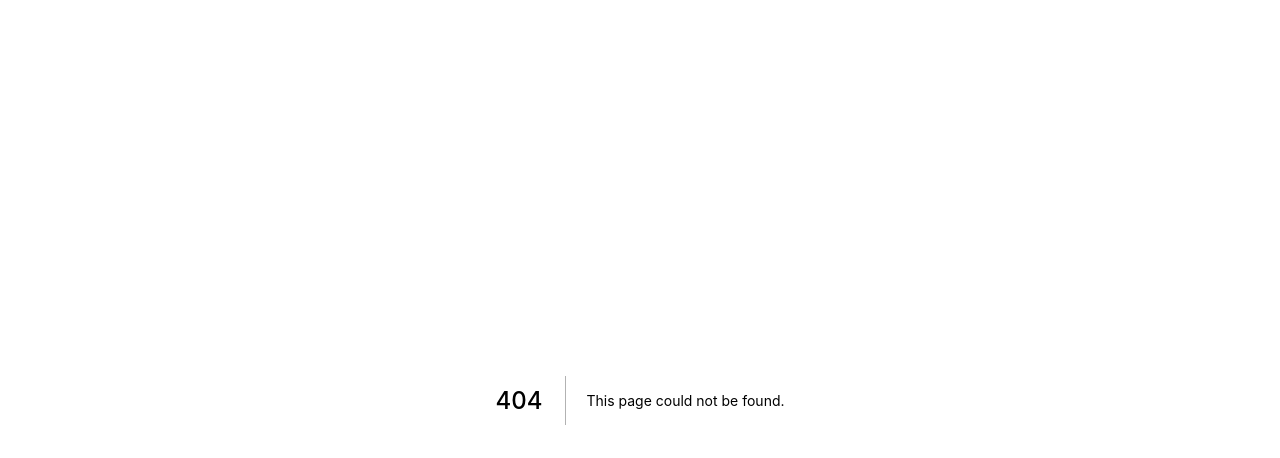
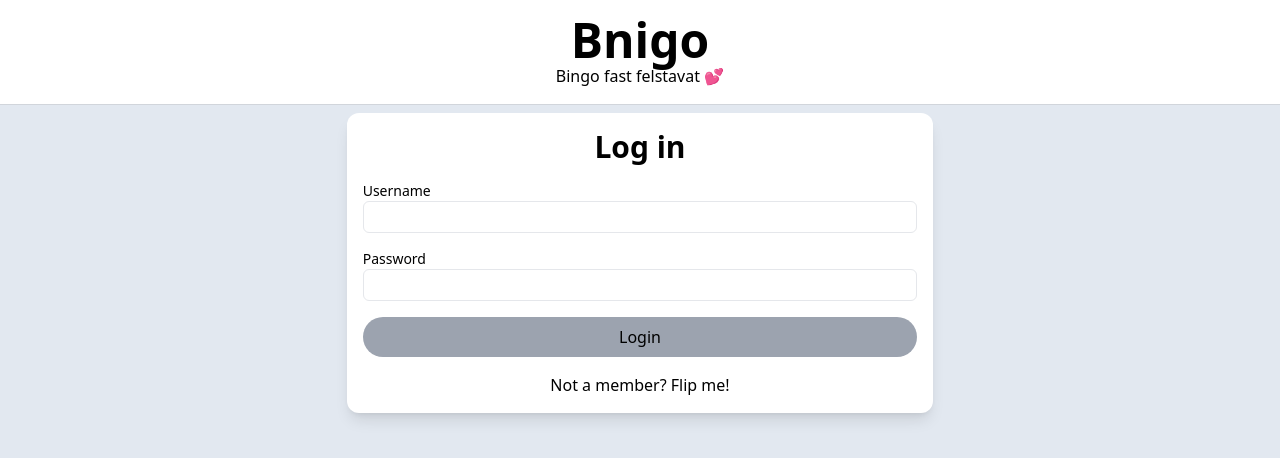
Before and after one commit to simonengstrm/bnigo, a Next.js app: page /login in a window 1280 px wide. Before the commit this address had no page. Shown: the top 458 px of the page. Built offline with nearby package versions, Linux system fonts and the light colour scheme.

Commit message:
Thats it for today

```diff
--- /dev/null
+++ b/pages/403.tsx
@@ -0,0 +1,15 @@
+import Link from "next/link";
+import Page from "../src/components/Page";
+
+export default function Unauthorized() {
+  return (
+    <Page>
+      <div className="text-center">
+        <span className="text-xl font-bold">Error 403</span><br/>
+        <span>
+          Only authorized users can access this page. Are you <Link href="/login"><a className="underline text-blue-500">logged in</a></Link>?
+        </span>
+      </div>
+    </Page>
+  )
+}
--- /dev/null
+++ b/pages/api/auth/login.ts
@@ -0,0 +1,22 @@
+import { NextApiRequest, NextApiResponse } from "next";
+import DatabaseService from "../../../lib/db.service";
+import { setCookie } from "cookies-next";
+
+export default async function login(req : NextApiRequest, res : NextApiResponse) {
+  if (req.method === "POST") {
+    const body = JSON.parse(req.body);
+    const db = new DatabaseService();
+    const dbpassword = (await db.getUser(body.user.username)).password;
+
+    if (dbpassword == body.user.password) {
+      // Save logged in cookie
+      res.status(200).json({ message: "Login successfull" });
+    } else {
+      // Return error
+      res.status(401).json({ error: "Invalid username or password" });
+    }
+  } else {
+    res.status(405).json({ error: "Method not allowed. You used "+req.method+" instead of POST" });
+  }
+
+}
--- a/pages/api/auth/user.ts
+++ /dev/null
@@ -1,18 +0,0 @@
-import { NextApiRequest, NextApiResponse } from "next";
-import DatabaseService from "../../../lib/db.service";
-import { setCookie } from "cookies-next";
-
-
-export default async function login(req : NextApiRequest, res : NextApiResponse) {
-  const db = new DatabaseService();
-  const dbpassword = (await db.getUser(req.body.user.username)).password;
-
-  if (dbpassword == req.body.password) {
-    // Save logged in cookie
-    setCookie("bnigoLoggedIn", JSON.stringify(req.body.user), {maxAge: 60 * 60 * 24 * 7, httpOnly: true, sameSite: "strict", path: "/"});
-    res.status(200).json({ message: "Logged in" });
-  } else {
-    // Return error
-    res.status(404).json({ error: "Invalid username or password" });
-  }
-}
--- /dev/null
+++ b/pages/login.tsx
@@ -0,0 +1,71 @@
+import { stringify } from "querystring";
+import React, { ChangeEvent, ChangeEventHandler, useState } from "react";
+import Page from "../src/components/Page";
+import { useRouter } from "next/router";
+import { setCookie } from "cookies-next";
+
+export default function Login() {
+
+  const router = useRouter();
+  const [form, setForm] = useState({
+    username : "",
+    password : ""
+  });
+
+  function isValidForm() {
+    return !(form.username == "" || form.password == "");
+  }
+
+  async function submitForm() {
+    const result = await fetch("/api/auth/login", {
+      method: 'POST',
+      body: JSON.stringify({
+        user: {
+          username: form.username,
+          password: form.password
+        }
+      })
+    });
+
+    if(result.status == 200) {
+      setCookie("bnigoLoggedIn", JSON.stringify({username: form.username, password: form.password}), {maxAge: 60 * 60 * 24 * 7, httpOnly: true, sameSite: "strict", path: "/"});
+      router.push(new URL("/user", document.baseURI))
+    } else {
+      alert(result.status)
+    }
+  }
+
+  function handleChange(event : ChangeEvent<HTMLInputElement>) {
+    setForm({
+      ...form,
+      [event.target.name]: event.target.value
+    });
+  }
+
+  return (
+    <Page>
+      <div className="flex w-full justify-center">
+        <div className="flex w-1/2 bg-white p-4 rounded-xl shadow-lg ">
+          <div className="flex space-y-4 flex-col w-full place-items-center">
+            <span className="text-3xl font-bold">Log in</span>
+            <div className="flex flex-col w-full">
+              <span className="text-sm">Username</span>
+              <input type="text" name="username" value={form.username} onChange={handleChange} className="h-8 rounded-md grow border"/>
+            </div>
+            <div className="flex flex-col w-full">
+              <span className="text-sm">Password</span>
+              <input type="password" name="password" value={form.password} onChange={handleChange} className="h-8 rounded-md grow border"/>
+            </div>
+            {isValidForm() ?
+              <button onClick={submitForm} className="cursor-pointer w-full p-2 rounded-full text-center bg-green-600 hover:bg-green-500 text-white">Login</button>
+              :
+              <button disabled onClick={submitForm} className="cursor-pointer w-full p-2 rounded-full text-center bg-gray-400 text-black">Login</button>
+            }
+            <div className="text-center">Not a member? Flip me!</div>
+          </div>
+        </div>
+      </div>
+    </Page>
+  )
+
+}
--- a/pages/user/_middleware.ts
+++ b/pages/user/_middleware.ts
@@ -1,6 +1,7 @@
 import DatabaseService from "../../lib/db.service";
 import { hasCookie } from "cookies-next";
 import { NextRequest, NextResponse } from "next/server";
+import { UnorderedBulkOperation } from "mongodb";
 
 /**
  * Middleware for the user pages
@@ -9,8 +10,8 @@ import { NextRequest, NextResponse } from "next/server";
 
 export default async function isLoggedIn(req : NextRequest) {
   // Check if the logged in cookie is set
-  if (!hasCookie("loggedIn")) {
-    return NextResponse.redirect("/");
+  if (!hasCookie("bnigoLoggedIn")) {
+    return NextResponse.redirect(new URL("/403", req.url));
   }
   return NextResponse.next();
 }
--- a/pages/user/index.tsx
+++ b/pages/user/index.tsx
@@ -2,9 +2,6 @@ import { getCookie } from "cookies-next";
 import Page from "../../src/components/Page";
 
 export default function Admin() {
-
-  console.log(getCookie("bnigoLoggedIn")?.valueOf)
-
   return (
     <Page>
       <h1>Welcome!</h1>
--- a/src/components/Page.tsx
+++ b/src/components/Page.tsx
@@ -10,7 +10,7 @@ export default function Page({ children }: { children: React.ReactNode }) {
         <link rel="shortcut icon" href="/favicon.ico"/>
       </Head>
       <Header />
-      <div className="place-items-center justify-center flex w-11/12 lg:w-1/2 m-auto">
+      <div className="flex-col grow w-11/12 m-auto">
         {children}
       </div>
     </div>
```
